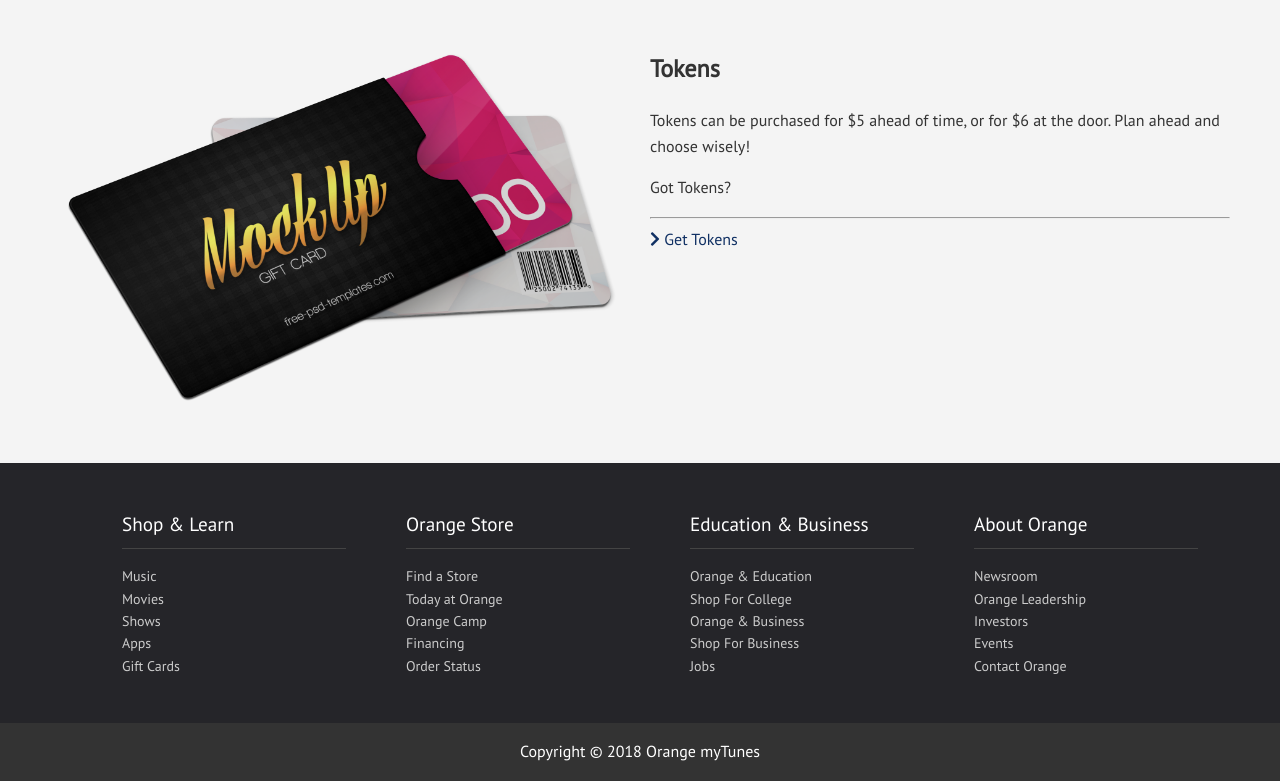
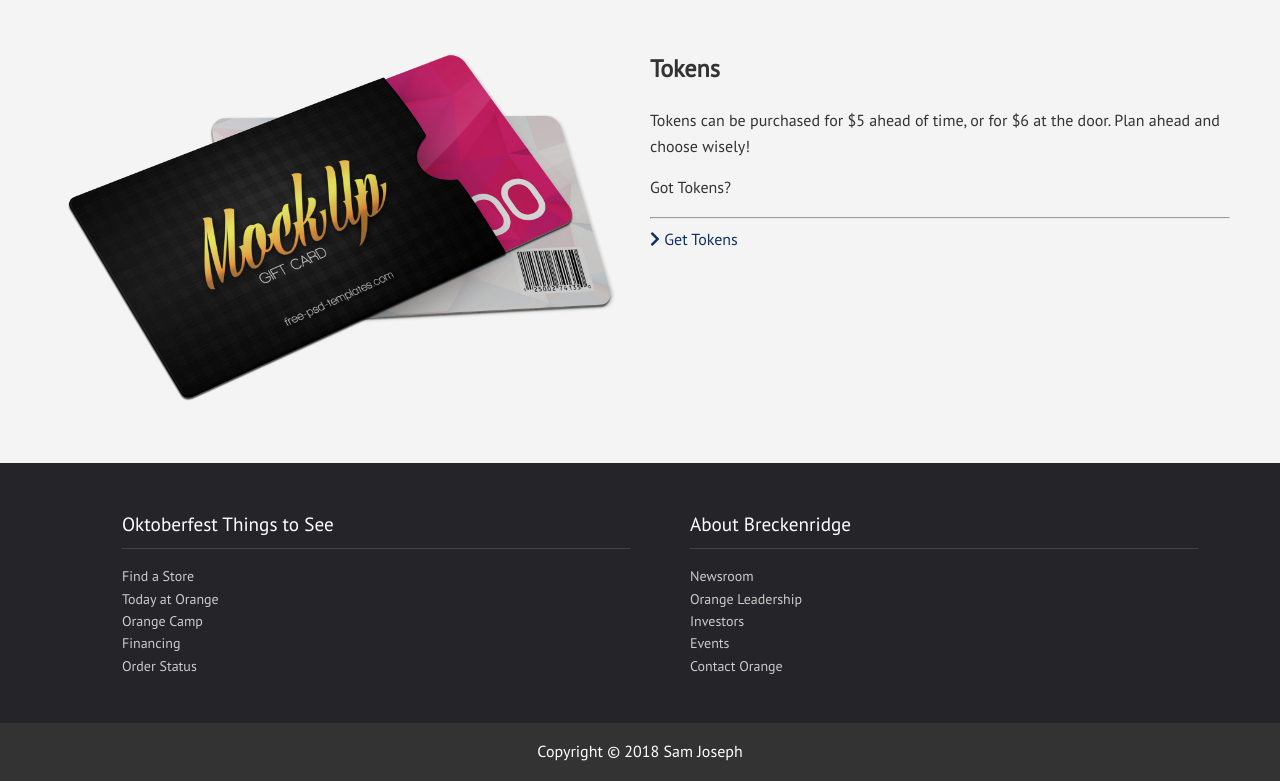
Before and after one commit to sjoseph1848/brecktrip, a website: page dist/index.html in a window 1280 px wide. Shown: the part 3619-4400 px from the top of the page. Drawn offline with nearby package versions, Linux system fonts and the light colour scheme.

Commit message:
updated the footer

```diff
--- a/dist/css/style.css
+++ b/dist/css/style.css
@@ -85,7 +85,7 @@ section#entertainment {
 footer .footer-cols {
   display: grid;
   grid-gap: 20px;
-  grid-template-columns: repeat(4, 1fr);
+  grid-template-columns: repeat(2, 1fr);
   padding: 2rem;
   text-align: left;
   font-size: 14px;
--- a/dist/index.html
+++ b/dist/index.html
@@ -118,27 +118,10 @@
   <footer>
     <div class="container">
       <div class="footer-cols">
-        <ul>
-          <li>Shop & Learn</li>
-          <li>
-            <a href="#">Music</a>
-          </li>
-          <li>
-            <a href="#">Movies</a>
-          </li>
-          <li>
-            <a href="#">Shows</a>
-          </li>
-          <li>
-            <a href="#">Apps</a>
-          </li>
-          <li>
-            <a href="#">Gift Cards</a>
-          </li>
-        </ul>
+
 
         <ul>
-          <li>Orange Store</li>
+          <li>Oktoberfest Things to See</li>
           <li>
             <a href="#">Find a Store</a>
           </li>
@@ -157,26 +140,7 @@
         </ul>
 
         <ul>
-          <li>Education & Business</li>
-          <li>
-            <a href="#">Orange & Education</a>
-          </li>
-          <li>
-            <a href="#">Shop For College</a>
-          </li>
-          <li>
-            <a href="#">Orange & Business</a>
-          </li>
-          <li>
-            <a href="#">Shop For Business</a>
-          </li>
-          <li>
-            <a href="#">Jobs</a>
-          </li>
-        </ul>
-
-        <ul>
-          <li>About Orange</li>
+          <li>About Breckenridge</li>
           <li>
             <a href="#">Newsroom</a>
           </li>
@@ -196,7 +160,7 @@
       </div>
     </div>
     <div class="footer-bottom text-center">
-      Copyright &copy; 2018 Orange myTunes
+      Copyright &copy; 2018 Sam Joseph
     </div>
   </footer>
 
```
